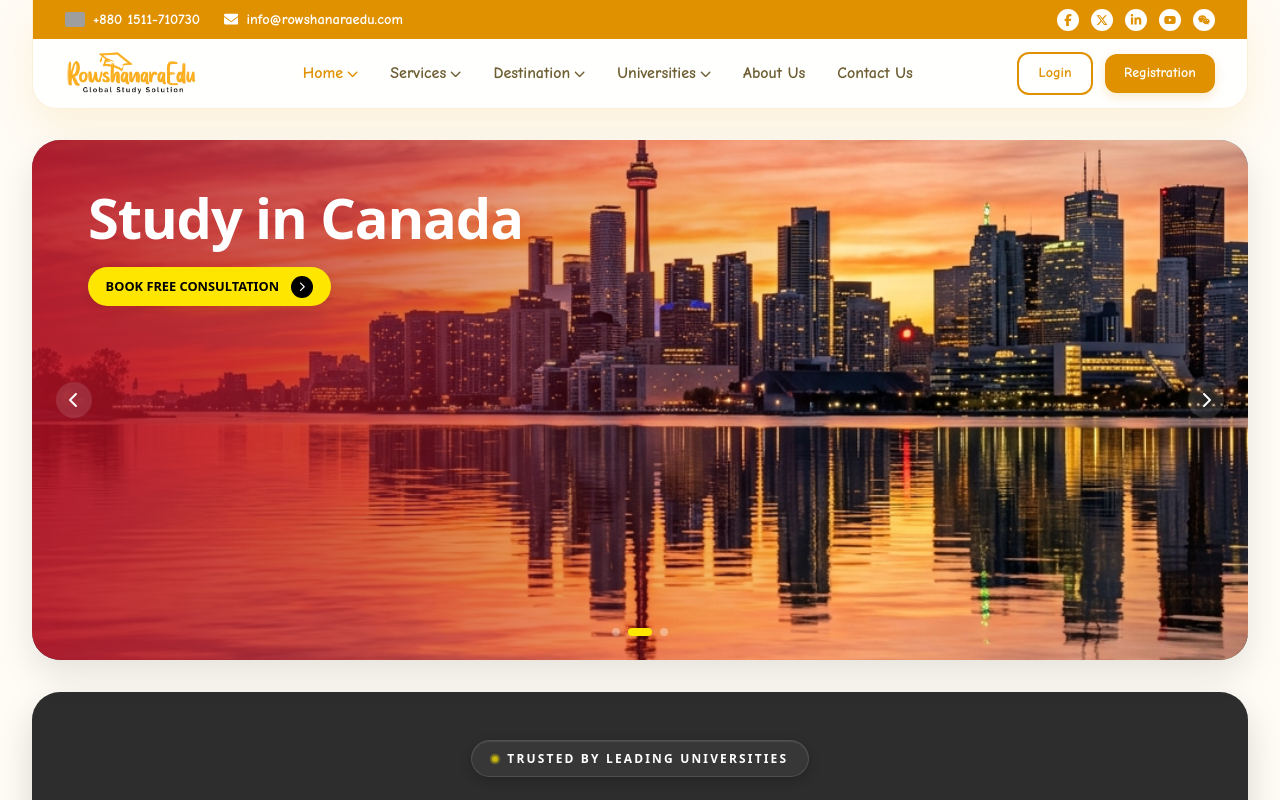
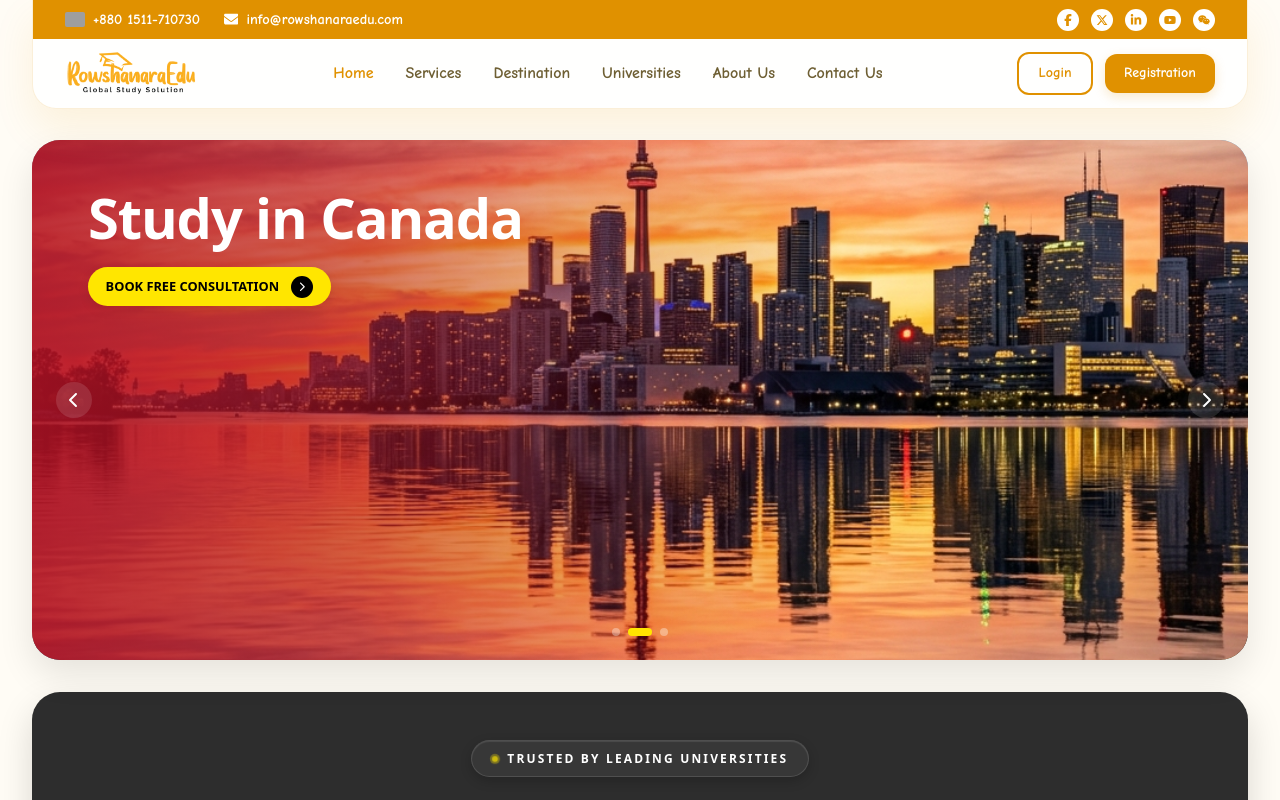
Before and after one commit to princeshiamofficial/Rowshanara-Edu, a Next.js app: page / in a window 1280 px wide. Shown: the top 800 px of the page. Built offline with nearby package versions, Linux system fonts and the light colour scheme; grey boxes are pictures that could not be loaded.

Commit message:
style(navbar): remove chevron down icons next to desktop navigation items

```diff
--- a/src/components/Navbar.tsx
+++ b/src/components/Navbar.tsx
@@ -1,7 +1,7 @@
 "use client";
 
 import React, { useState } from 'react';
-import { FaEnvelope, FaFacebookF, FaLinkedinIn, FaYoutube, FaChevronDown, FaBars, FaXmark, FaXTwitter, FaWeixin } from 'react-icons/fa6';
+import { FaEnvelope, FaFacebookF, FaLinkedinIn, FaYoutube, FaBars, FaXmark, FaXTwitter, FaWeixin } from 'react-icons/fa6';
 
 const Navbar = () => {
   const [isOpen, setIsOpen] = useState(false);
@@ -101,26 +101,26 @@ const Navbar = () => {
           {/* Desktop Navigation Links */}
           <div className="desktop-nav-links" style={{ display: 'flex', gap: '2rem', alignItems: 'center' }}>
             <a href="/"
-               style={{ fontWeight: 700, color: '#E09100', display: 'flex', alignItems: 'center', gap: '0.25rem', transition: 'color 0.2s' }}>
-              Home <FaChevronDown style={{ fontSize: '0.7rem' }} />
+               style={{ fontWeight: 700, color: '#E09100', transition: 'color 0.2s' }}>
+              Home
             </a>
             <a href="/services"
-               style={{ fontWeight: 700, color: '#4a3700', opacity: 0.8, display: 'flex', alignItems: 'center', gap: '0.25rem', transition: 'all 0.2s' }}
+               style={{ fontWeight: 700, color: '#4a3700', opacity: 0.8, transition: 'all 0.2s' }}
                onMouseEnter={e => { e.currentTarget.style.color = '#E09100'; e.currentTarget.style.opacity = '1'; }}
                onMouseLeave={e => { e.currentTarget.style.color = '#4a3700'; e.currentTarget.style.opacity = '0.8'; }}>
-              Services <FaChevronDown style={{ fontSize: '0.7rem' }} />
+              Services
             </a>
             <a href="/destination"
-               style={{ fontWeight: 700, color: '#4a3700', opacity: 0.8, display: 'flex', alignItems: 'center', gap: '0.25rem', transition: 'all 0.2s' }}
+               style={{ fontWeight: 700, color: '#4a3700', opacity: 0.8, transition: 'all 0.2s' }}
                onMouseEnter={e => { e.currentTarget.style.color = '#E09100'; e.currentTarget.style.opacity = '1'; }}
                onMouseLeave={e => { e.currentTarget.style.color = '#4a3700'; e.currentTarget.style.opacity = '0.8'; }}>
-              Destination <FaChevronDown style={{ fontSize: '0.7rem' }} />
+              Destination
             </a>
             <a href="/universities"
-               style={{ fontWeight: 700, color: '#4a3700', opacity: 0.8, display: 'flex', alignItems: 'center', gap: '0.25rem', transition: 'all 0.2s' }}
+               style={{ fontWeight: 700, color: '#4a3700', opacity: 0.8, transition: 'all 0.2s' }}
                onMouseEnter={e => { e.currentTarget.style.color = '#E09100'; e.currentTarget.style.opacity = '1'; }}
                onMouseLeave={e => { e.currentTarget.style.color = '#4a3700'; e.currentTarget.style.opacity = '0.8'; }}>
-              Universities <FaChevronDown style={{ fontSize: '0.7rem' }} />
+              Universities
             </a>
             <a href="/about"
                style={{ fontWeight: 700, color: '#4a3700', opacity: 0.8, transition: 'all 0.2s' }}
```
